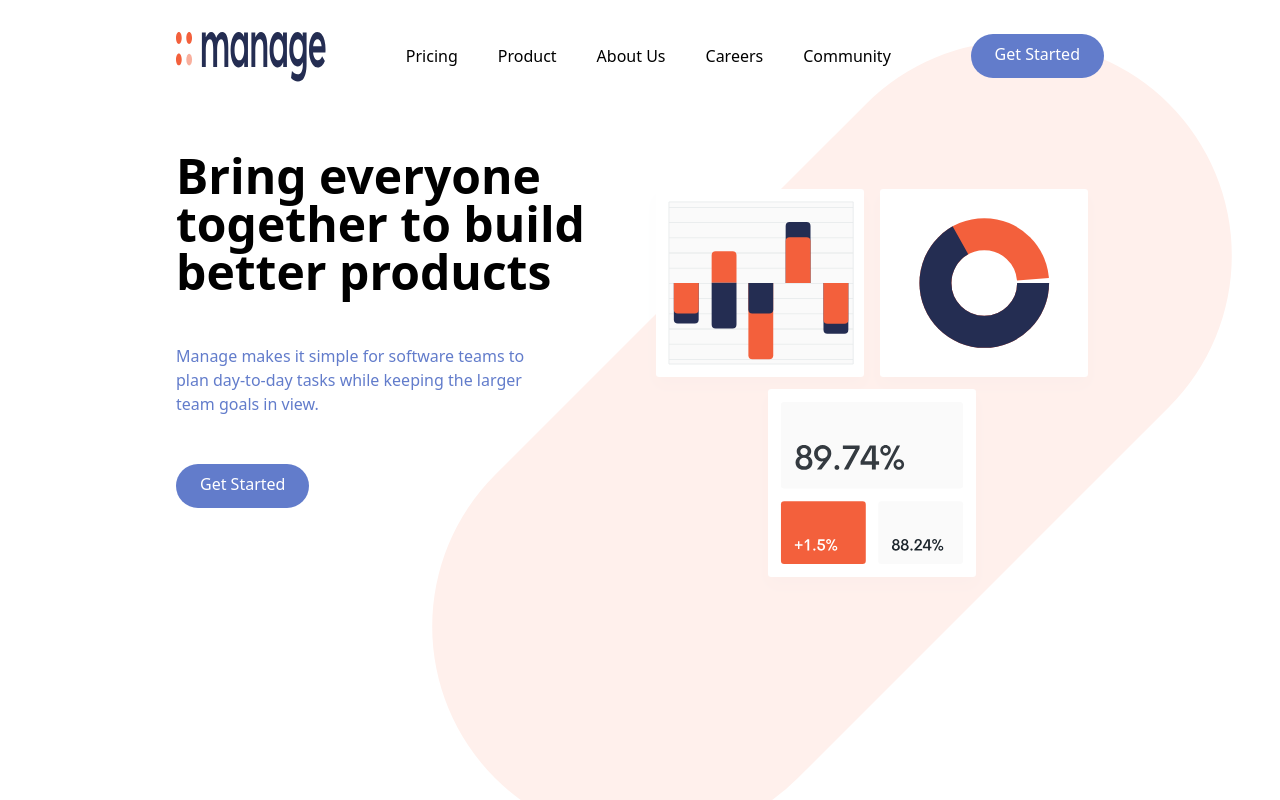
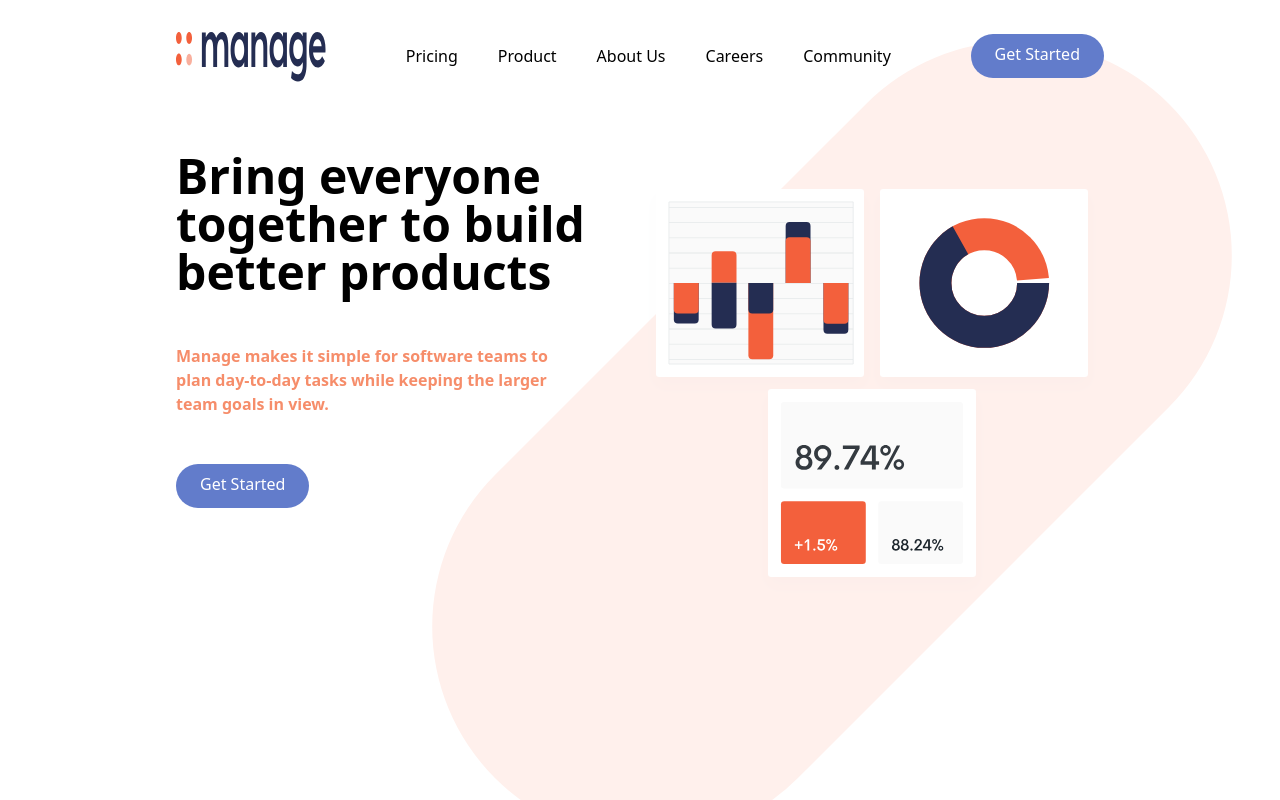
Before and after one commit to mosesvk/_StartupThree, a Next.js app: page / in a window 1280 px wide. Built offline with nearby package versions, Linux system fonts and the light colour scheme.

Commit message:
hero section

```diff
--- a/containers/Hero.jsx
+++ b/containers/Hero.jsx
@@ -13,7 +13,7 @@ const Hero = () => {
           <h1 className='max-w-md text-4xl font-bold text-center md:text-5xl md:text-left'>
             Bring everyone together to build better products
           </h1>
-          <p className='max-w-sm text-center text-primary md:text-left'>
+          <p className='max-w-sm text-center text-secondary font-bold md:text-left'>
             Manage makes it simple for software teams to plan day-to-day tasks
             while keeping the larger team goals in view.
           </p>
```
